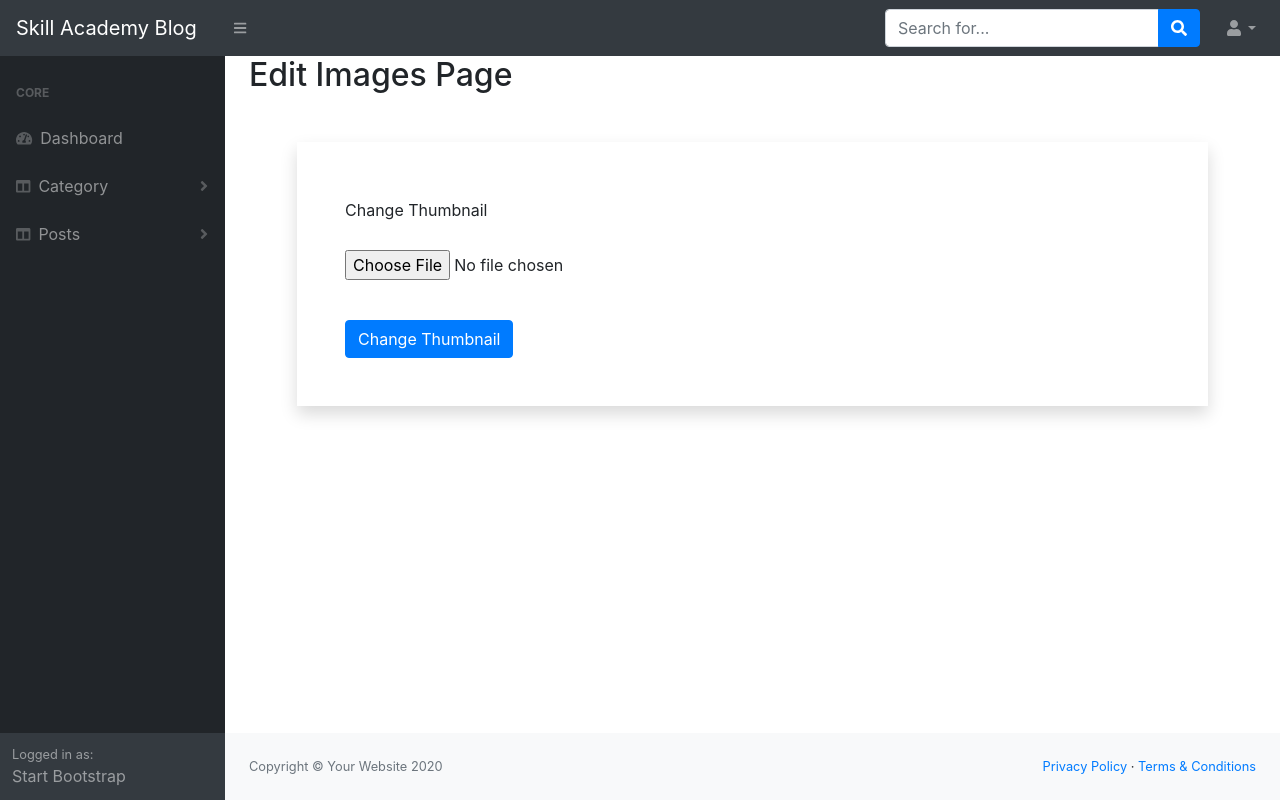
After one commit to apurayy/myblog, a PHP site: page /admin/edit_img.php in a window 1280 px wide. The commit adds this page. Run offline with PHP 8.4, Linux system fonts and the light colour scheme; a user stored in the database is signed in; some libraries are stand-ins or nearby versions.

Commit message:
complate for 90%

```diff
--- a/admin/class/function.php
+++ b/admin/class/function.php
@@ -114,6 +114,29 @@
             }
         }
 
+        public function edit_img($data){
+            $id = $data['edit_img_id'];
+            $img_name = $_FILES['change_img']['name'];
+            $tmp_name = $_FILES['change_img']['tmp_name'];
+
+            $query = "UPDATE post_tab SET post_img='$img_name' WHERE post_id=$id";
+
+            if(mysqli_query($this->conn, $query)){
+                move_uploaded_file($tmp_name, '../upload/'.$img_name);
+                return "Update Images Successfully!";
+            }
+        }
+
+        public function post_info_data($id){
+            $query = "SELECT * FROM post_tab WHERE post_id=$id";
+
+            if(mysqli_query($this->conn, $query)){
+                $post_info = mysqli_query($this->conn, $query);
+                $post = mysqli_fetch_assoc($post_info);
+                return $post;
+            }
+        }
+
     }
 
 ?>
--- /dev/null
+++ b/admin/edit_img.php
@@ -0,0 +1,6 @@
+<?php
+
+    $view = "edit_img";
+    include("template.php");
+
+?>
--- /dev/null
+++ b/admin/edit_post.php
@@ -0,0 +1,6 @@
+<?php
+
+    $view = "edit_post";
+    include("template.php");
+
+?>
--- a/admin/template.php
+++ b/admin/template.php
@@ -42,6 +42,12 @@
                                 elseif($view == "manage_post"){
                                     include("view/manage_post_view.php");
                                 }
+                                elseif($view == "edit_img"){
+                                    include("view/edit_img_view.php");
+                                }
+                                elseif($view == "edit_post"){
+                                    include("view/edit_post_view.php");
+                                }
                             }
                         ?>
                     </div>
--- /dev/null
+++ b/admin/view/edit_img_view.php
@@ -0,0 +1,29 @@
+<?php
+
+    if(isset($_GET['status'])){
+        if($_GET['status']=='editimg'){
+            $id = $_GET['id'];
+        }
+    }
+
+    if(isset($_POST['change_img'])){
+        $msg = $obj->edit_img($_POST);
+    }
+
+?>
+
+<h2>Edit Images Page</h2>
+
+<div class="shadow m-5 p-5">
+    <h3 class="">
+        <?php if(isset($msg)){echo $msg;} ?>
+    </h3>
+    <form action="" method="post" enctype="multipart/form-data">
+        <input type="hidden" name="edit_img_id" id="" value="<?php echo $id ?>">
+        <div class="form-group">
+            <label class="mb-1" for="change_img">Change Thumbnail</label><br>
+            <input name="change_img" class=" py-4" id="change_img" type="file"/>
+        </div>
+        <input type="submit" name="change_img" value="Change Thumbnail" class="btn btn-primary">
+    </form>
+</div>
```
Also changed, not shown: admin/view/edit_post_view.php (added, +35 -0 lines), admin/view/manage_post_view.php (+6 -2 lines), upload/web-design-.jpg (added).
